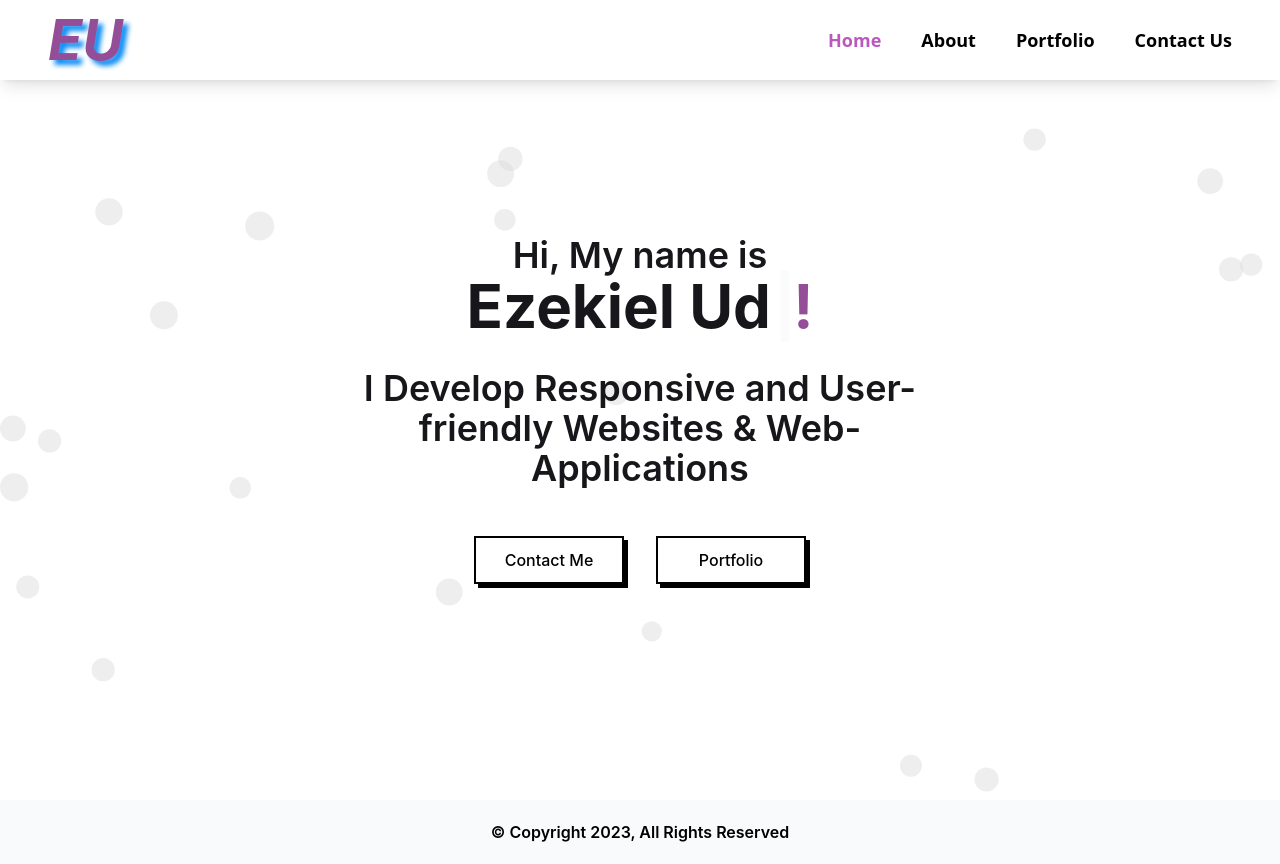
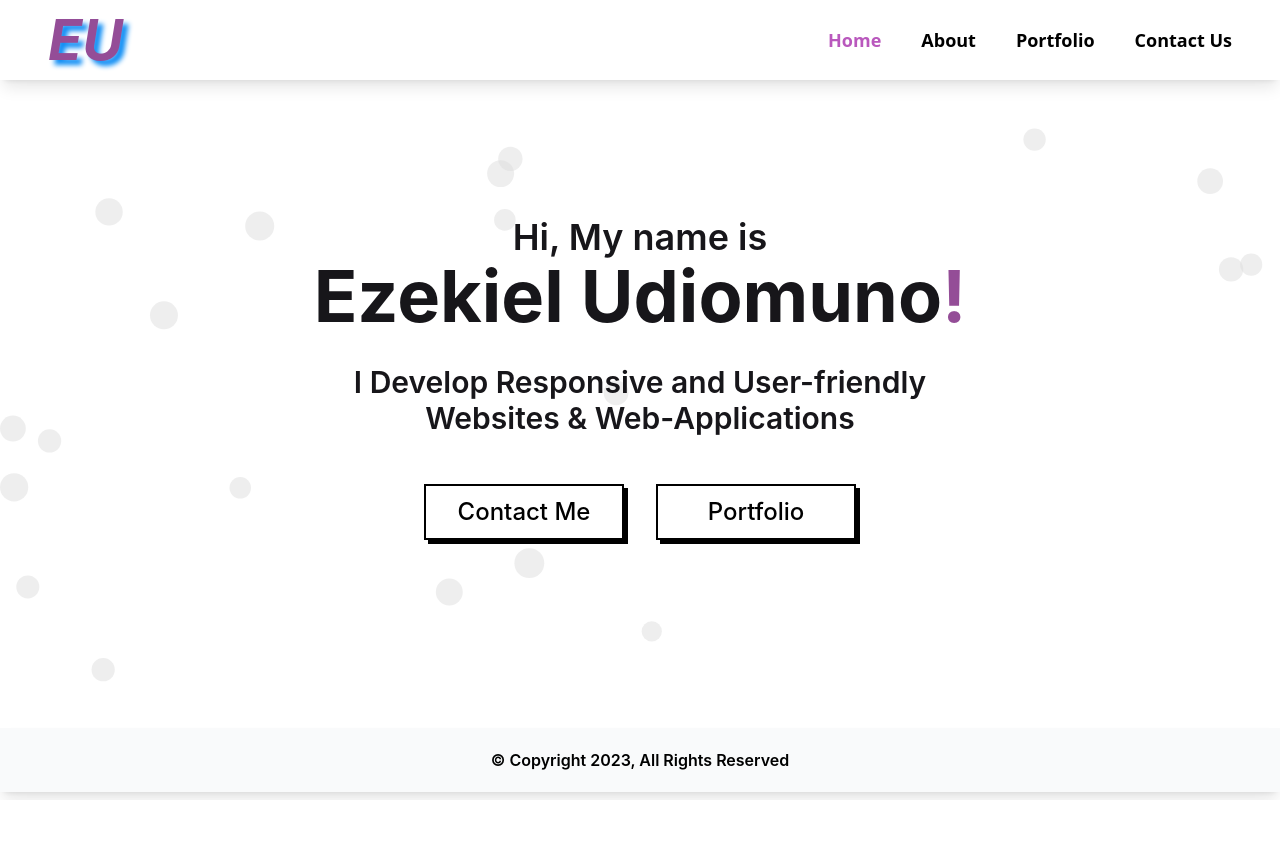
Before and after one commit to uezekiel-mufin/nextportfolio, a Next.js app: page / in a window 1280 px wide. After the commit the page ends 800 px from the top, so only its background shows below. Built offline with nearby package versions, Linux system fonts and the light colour scheme.

Commit message:
Remove typewriter

```diff
--- a/pages/index.js
+++ b/pages/index.js
@@ -1,7 +1,6 @@
 import React, { useEffect } from 'react';
 import Link from 'next/link';
 import { motion } from 'framer-motion';
-import { Typewriter } from 'react-simple-typewriter';
 
 export default function Home() {
 	useEffect(() => {
@@ -9,32 +8,32 @@ export default function Home() {
 		window.speechSynthesis.speak(message);
 	}, []);
 	return (
-		<motion.div transiton={{ duration: 5 }} initial={{ opacity: 0 }} animate={{ opacity: 1 }} className='w-full h-screen flex justify-center items-center'>
+		<motion.div transiton={{ duration: 5 }} initial={{ opacity: 0 }} animate={{ opacity: 1 }} className='w-full h-[91vh] flex justify-center items-center'>
 			<main
-				className='mx-1 flex flex-col w-full md:w-3/5 mt-20 md:mt-0
+				className='mx-1 flex flex-col w-full md:w-3/5 mt-28 md:mt-0
 			gap-8 justify-center items-center text-center'>
-				<h1 className='text-[#17161A] font-bold text-5xl w-4/5 md:w-full md:text-6xl mx-2 '>
+				<h1 className='text-[#17161A] font-bold text-6xl w-4/5 md:w-full md:text-7xl mx-2 '>
 					<span className='text-[#17161A] font-semibold text-2xl md:text-4xl'> Hi, My name is</span>
 					<div>
-						<Typewriter words={['Ezekiel Udiomuno']} deleteAllOnFinish={true} cursor cursorStyle='|' loop={true} typeSpeed={200} deleteSpeed={200} delaySpeed={1000} />
+						Ezekiel Udiomuno
 						<span className='text-[#944d97]'>!</span>
 					</div>
 				</h1>
-				<h3 className='text-[#17161A] font-semibold text-2xl md:text-4xl w-4/5'>I Develop Responsive and User-friendly Websites & Web-Applications</h3>
+				<h3 className='text-[#17161A] font-semibold text-2xl md:text-3xl w-4/5'>I Develop Responsive and User-friendly Websites & Web-Applications</h3>
 
 				<div className='flex flex-col md:flex-row mt-20 md:mt-4 gap-4 md:gap-8 justify-center'>
 					<Link href='/contact'>
-						<a href='#_' className='relative inline-block px-4 w-[150px] py-3 font-medium group'>
+						<a href='#_' className='relative animate inline-block px-4 w-[80vw] md:w-[200px] py-3 font-medium group'>
 							<span className='absolute inset-0 w-full h-full transition duration-200 ease-out transform translate-x-1 translate-y-1 bg-black group-hover:-translate-x-0 group-hover:-translate-y-0'></span>
 							<span className='absolute inset-0 w-full h-full bg-white border-2 border-black group-hover:bg-black'></span>
-							<span className='relative text-black group-hover:text-white'>Contact Me</span>
+							<span className='relative text-black text-2xl group-hover:text-white'>Contact Me</span>
 						</a>
 					</Link>
 					<Link href='/portfolio'>
-						<a href='#_' className='relative inline-block px-4 py-3 w-[150px] font-medium group'>
+						<a href='#_' className='relative animate inline-block px-4 py-3 w-[80vw] md:w-[200px] font-medium group'>
 							<span className='absolute inset-0 w-full h-full transition duration-200 ease-out transform translate-x-1 translate-y-1 bg-black group-hover:-translate-x-0 group-hover:-translate-y-0'></span>
 							<span className='absolute inset-0 w-full h-full bg-white border-2 border-black group-hover:bg-black'></span>
-							<span className='relative text-black group-hover:text-white'>Portfolio</span>
+							<span className='relative text-black text-2xl group-hover:text-white'>Portfolio</span>
 						</a>
 					</Link>
 				</div>
```
